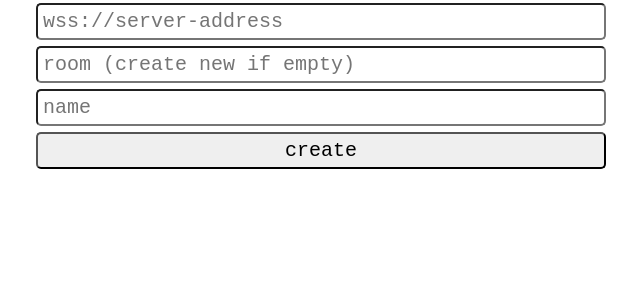
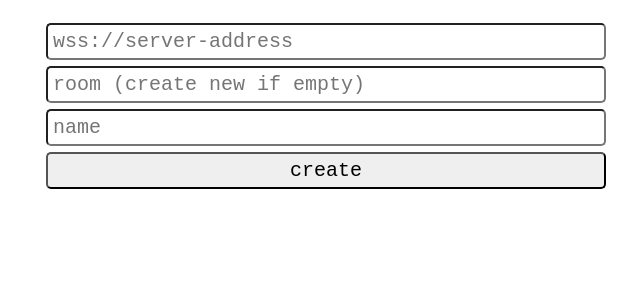
Before and after one commit to xaota/connect-four, a React (Vite) app: page / in a window 1280 px wide. Shown: the top 300 px of the page, without its empty margins (314-954 px from the left). Built offline with nearby package versions, Linux system fonts and the light colour scheme.

Commit message:
css again

```diff
--- a/src/index.css
+++ b/src/index.css
@@ -6,14 +6,15 @@ html {
 }
 body {
 	max-width: 600px;
+	padding: 20px;
 	width: auto;
 	margin: auto;
 }
 input {
 	font-size: 20px;
-	width: calc(100% - 30px);
+	width: 100%;
 	font-family: monospace;
-	margin: 3px 10px;
+	margin: 3px 0;
 	padding: 5px;
 	border-radius: 5px;
 }
```
